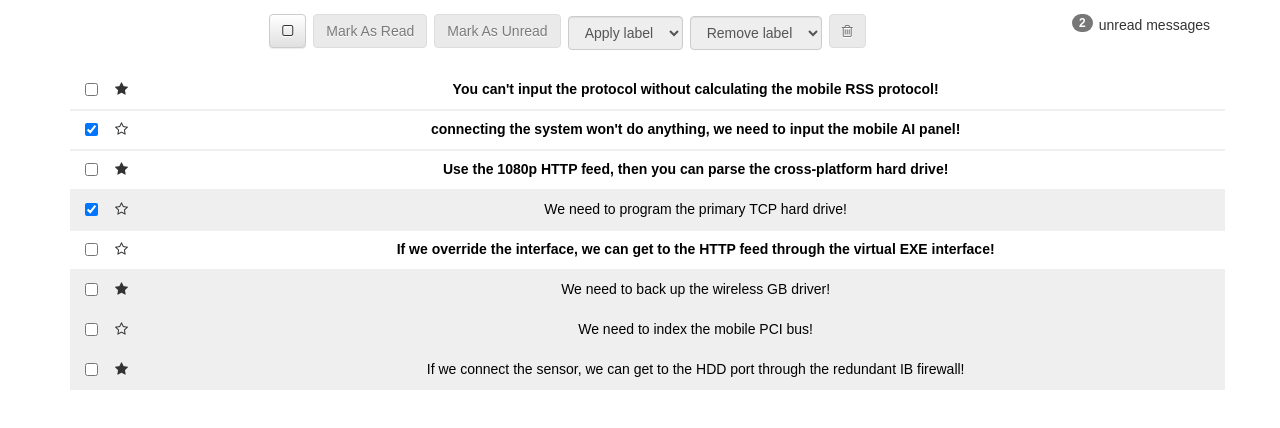
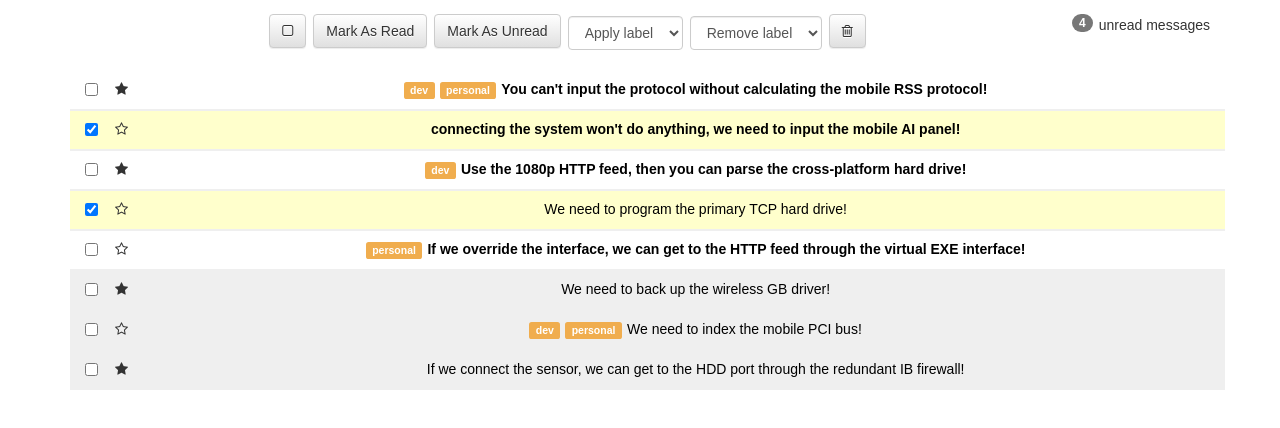
Before and after one commit to ericmbudd/react-inbox-1, a React (Create React App) app: page / in a window 1280 px wide. Shown: the top 428 px of the page. Built offline with nearby package versions, Linux system fonts and the light colour scheme.

Commit message:
added lables and selected class

```diff
--- a/src/App.js
+++ b/src/App.js
@@ -48,29 +48,15 @@ class App extends Component {
     }
   }
 
-  changeCheckState = id => {
-    const itemToChange = this.state.allMessages.filter((message) => message.id === id)[0]
-    const i = this.state.allMessages.findIndex(message => message.id === id)
-    const firstHalf = this.state.allMessages.slice(0, i)
-    const secondHalf = this.state.allMessages.slice(i + 1)
-    if(itemToChange.selected){
-      itemToChange.selected = false
-      this.setState({
-        allMessages: firstHalf.concat([itemToChange], secondHalf)
-      })
-    } else {
-      itemToChange.selected = true
-      this.setState({
-        allMessages: firstHalf.concat([itemToChange], secondHalf)
-      })
-    }
+  unreadMessages = () => {
+    return this.state.allMessages.filter(m => m.read === false).length
   }
 
 
   render() {
     return (
       <div className="App">
-        <Toolbar />
+        <Toolbar unreadMessages={ this.unreadMessages } />
         <MessageList changeCheckState={ this.changeCheckState } changeStarState={ this.changeStarState } allMessages={ this.state.allMessages }/>
       </div>
     );
--- a/src/components/Message.js
+++ b/src/components/Message.js
@@ -6,25 +6,30 @@ class Message extends React.Component {
 
   render() {
     return (
-      <div className={`row message ${this.props.eachMessage.read ? "read" : "unread" }`}>
+      <div className={`row message ${this.props.eachMessage.read ? "read" : "unread" } ${this.props.eachMessage.selected ? "selected" : ""}`}>
         <div className="col-xs-1">
           <div className="row">
-            <div className="col-xs-2" onClick={ this.props.changeCheckState.bind(null, this.props.eachMessage.id) }>
+            <div className="col-xs-2">
               <input
+                onClick={ this.props.changeCheckState.bind(null, this.props.eachMessage.id) }
                 type="checkbox"
                 defaultChecked={this.props.eachMessage.selected ? "checked" : ""}
               />
             </div>
-            <div className="col-xs-2" onClick={ this.props.changeStarState.bind(null, this.props.eachMessage.id) } >
+            <div className="col-xs-2" >
               {
                 this.props.eachMessage.starred ?
-                <i className="star fa fa-star"></i> :
-                <i className="star fa fa-star-o"></i>
+                <i onClick={ this.props.changeStarState.bind(null, this.props.eachMessage.id) } className="star fa fa-star"></i> :
+                <i onClick={ this.props.changeStarState.bind(null, this.props.eachMessage.id) } className="star fa fa-star-o"></i>
               }
             </div>
           </div>
         </div>
         <div className="col-xs-11">
+          {
+            this.props.eachMessage.labels.length > 0 ?
+            this.props.eachMessage.labels.map((label, id) => <span key={id} className="label label-warning">{label}</span>) : ""
+          }
           <a href="#">
             {this.props.eachMessage.subject}
           </a>
--- a/src/components/Toolbar.js
+++ b/src/components/Toolbar.js
@@ -7,7 +7,7 @@ class Toolbar extends React.Component {
           <div className="row toolbar">
             <div className="col-md-12">
               <p className="pull-right">
-                <span className="badge badge">2</span>
+                <span className="badge badge">{this.props.unreadMessages()}</span>
                 unread messages
               </p>
 
@@ -15,29 +15,29 @@ class Toolbar extends React.Component {
                 <i className="fa fa-square-o"></i>
               </button>
 
-              <button className="btn btn-default" disabled="disabled">
+              <button className="btn btn-default">
                 Mark As Read
               </button>
 
-              <button className="btn btn-default" disabled="disabled">
+              <button className="btn btn-default">
                 Mark As Unread
               </button>
 
-              <select className="form-control label-select" disabled="disabled">
+              <select className="form-control label-select">
                 <option>Apply label</option>
                 <option value="dev">dev</option>
                 <option value="personal">personal</option>
                 <option value="gschool">gschool</option>
               </select>
 
-              <select className="form-control label-select" disabled="disabled">
+              <select className="form-control label-select">
                 <option>Remove label</option>
                 <option value="dev">dev</option>
                 <option value="personal">personal</option>
                 <option value="gschool">gschool</option>
               </select>
 
-              <button className="btn btn-default" disabled="disabled">
+              <button className="btn btn-default">
                 <i className="fa fa-trash-o"></i>
               </button>
             </div>
```
